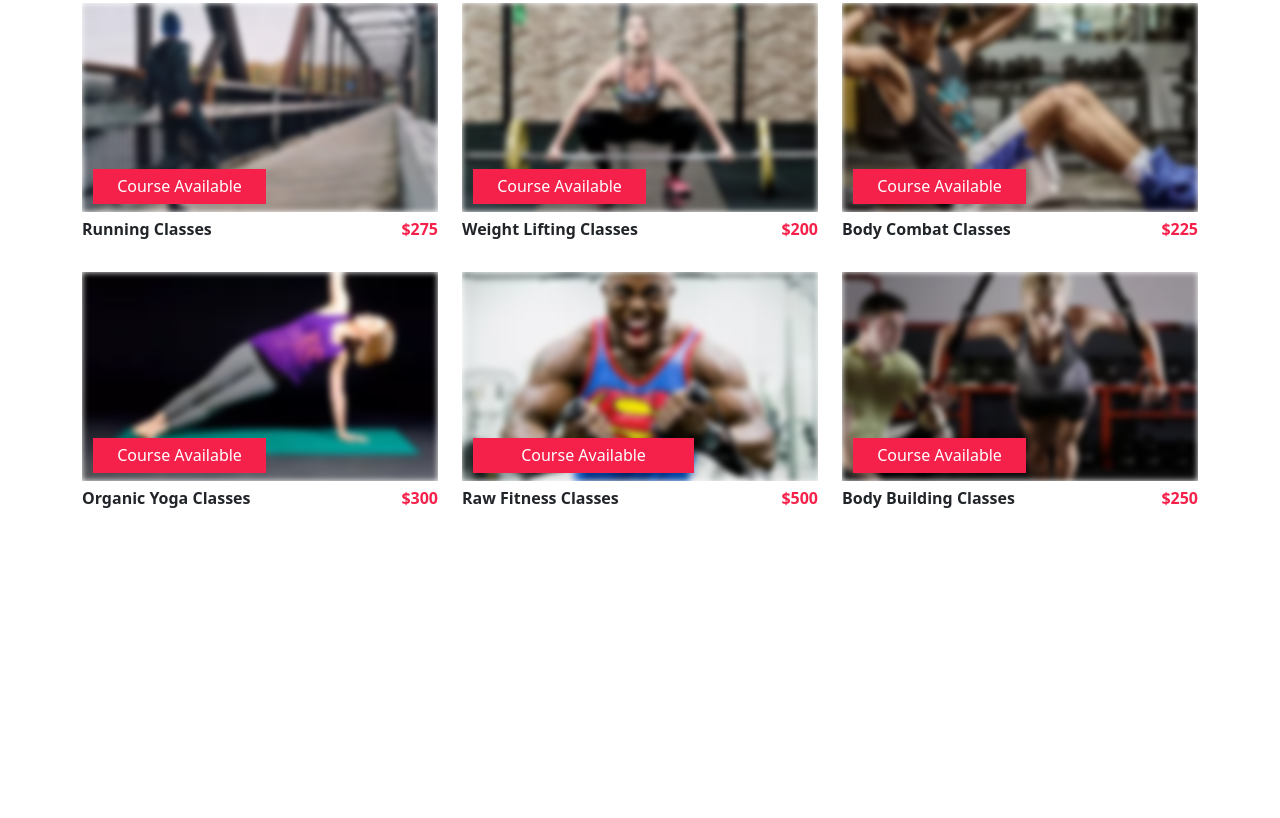
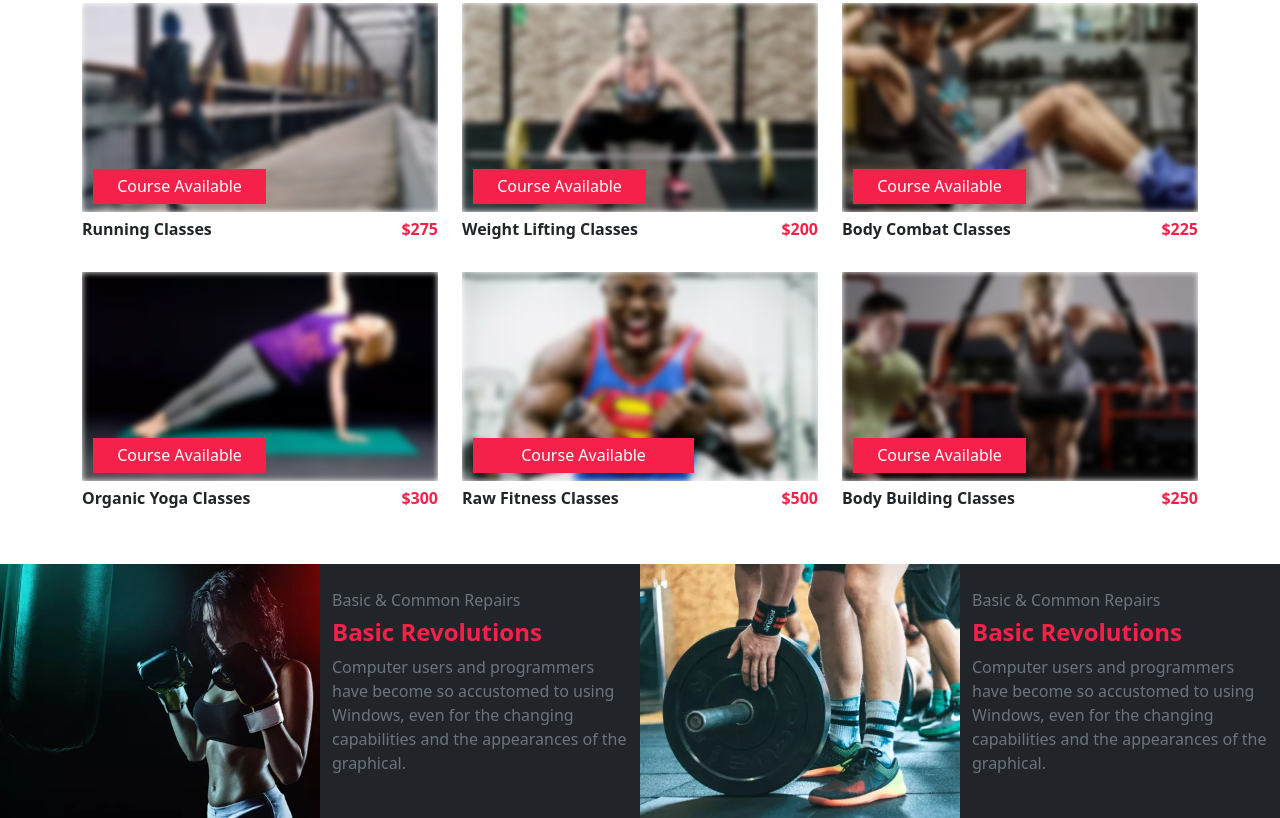
Before and after one commit to ParvinAlasgar/Gym-LandingPage, a plain HTML site: page public/index.html in a window 1280 px wide. Shown: the part 2094-2912 px from the top of the page. Before the commit the page ends 2658 px from the top, so only its background shows below. Drawn offline with Linux system fonts and the light colour scheme.

Commit message:
add: added revolutions section.

```diff
--- a/public/index.html
+++ b/public/index.html
@@ -324,6 +324,49 @@
           </div>
         </div>
       </section>
+      <!-- Revolutions -->
+      <section id="revolutions" class="bg-dark">
+        <div class="container-fluid">
+          <div class="row align-items-center">
+            <div class="col-lg-3 col-md-3 col-sm-6 p-0">
+              <div class="img overflow-hidden">
+                <img
+                  class="img-fluid w-100"
+                  src="../src/assets/images/f1.jpg.webp"
+                  alt="revolution"
+                />
+              </div>
+            </div>
+            <div class="col-lg-3 col-md-3 col-sm-6">
+              <h6 class="text-secondary">Basic & Common Repairs</h6>
+              <h4 class="fw-bold">Basic Revolutions</h4>
+              <p class="text-secondary">
+                Computer users and programmers have become so accustomed to
+                using Windows, even for the changing capabilities and the
+                appearances of the graphical.
+              </p>
+            </div>
+            <div class="col-lg-3 col-md-3 col-sm-6 p-0">
+              <div class="img overflow-hidden">
+                <img
+                  class="img-fluid w-100"
+                  src="../src/assets/images/f2.jpg.webp"
+                  alt="revolution"
+                />
+              </div>
+            </div>
+            <div class="col-lg-3 col-md-3 col-sm-6">
+              <h6 class="text-secondary">Basic & Common Repairs</h6>
+              <h4 class="fw-bold">Basic Revolutions</h4>
+              <p class="text-secondary">
+                Computer users and programmers have become so accustomed to
+                using Windows, even for the changing capabilities and the
+                appearances of the graphical.
+              </p>
+            </div>
+          </div>
+        </div>
+      </section>
     </main>
   </body>
 </html>
--- a/src/assets/sass/main.scss
+++ b/src/assets/sass/main.scss
@@ -120,4 +120,16 @@ main {
       }
     }
   }
+  // Revolutions
+  #revolutions {
+    h4 {
+      color: $color_first;
+    }
+    img {
+      transition: transform 0.5s;
+      &:hover {
+        transform: scale(1.3);
+      }
+    }
+  }
 }
```
Also changed, not shown: src/assets/images/f1.jpg.webp (added), src/assets/images/f2.jpg.webp (added), src/assets/sass/main.css, 1 other file.
